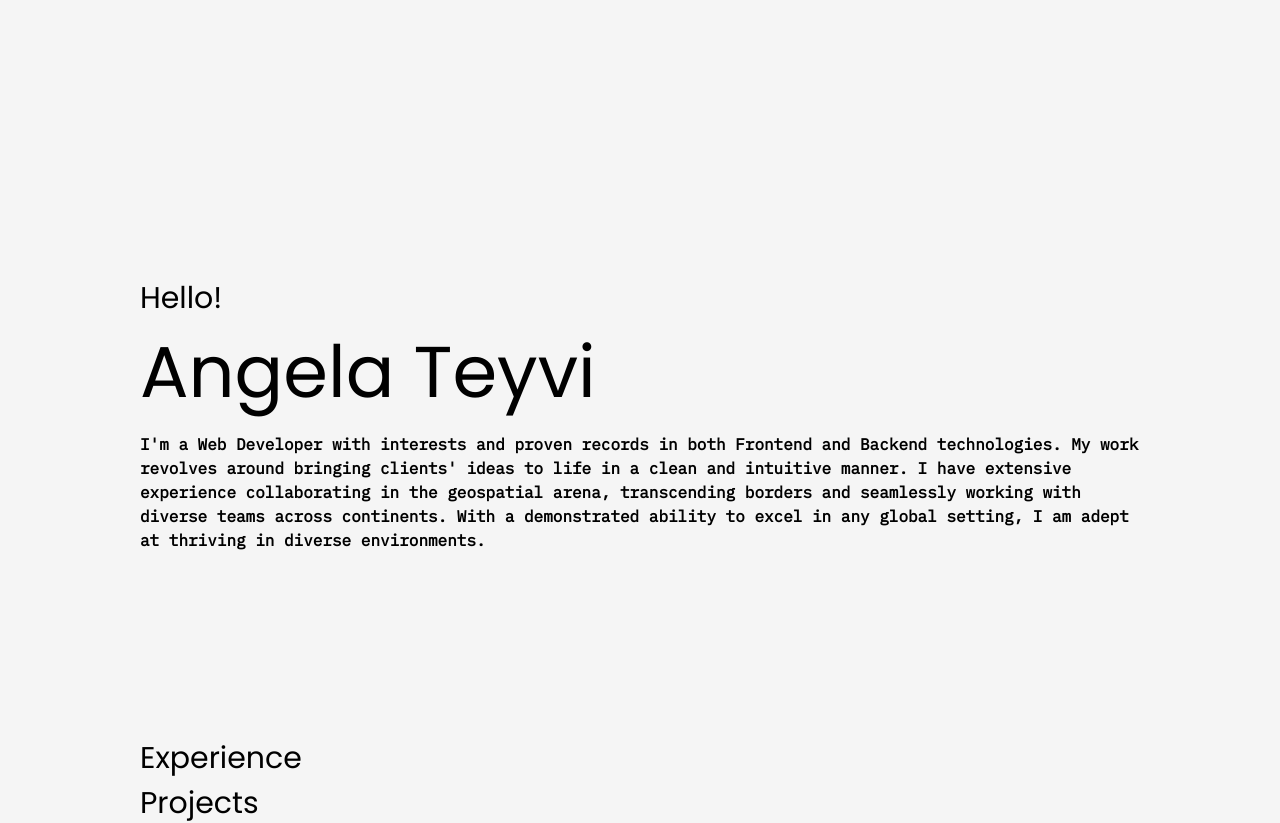
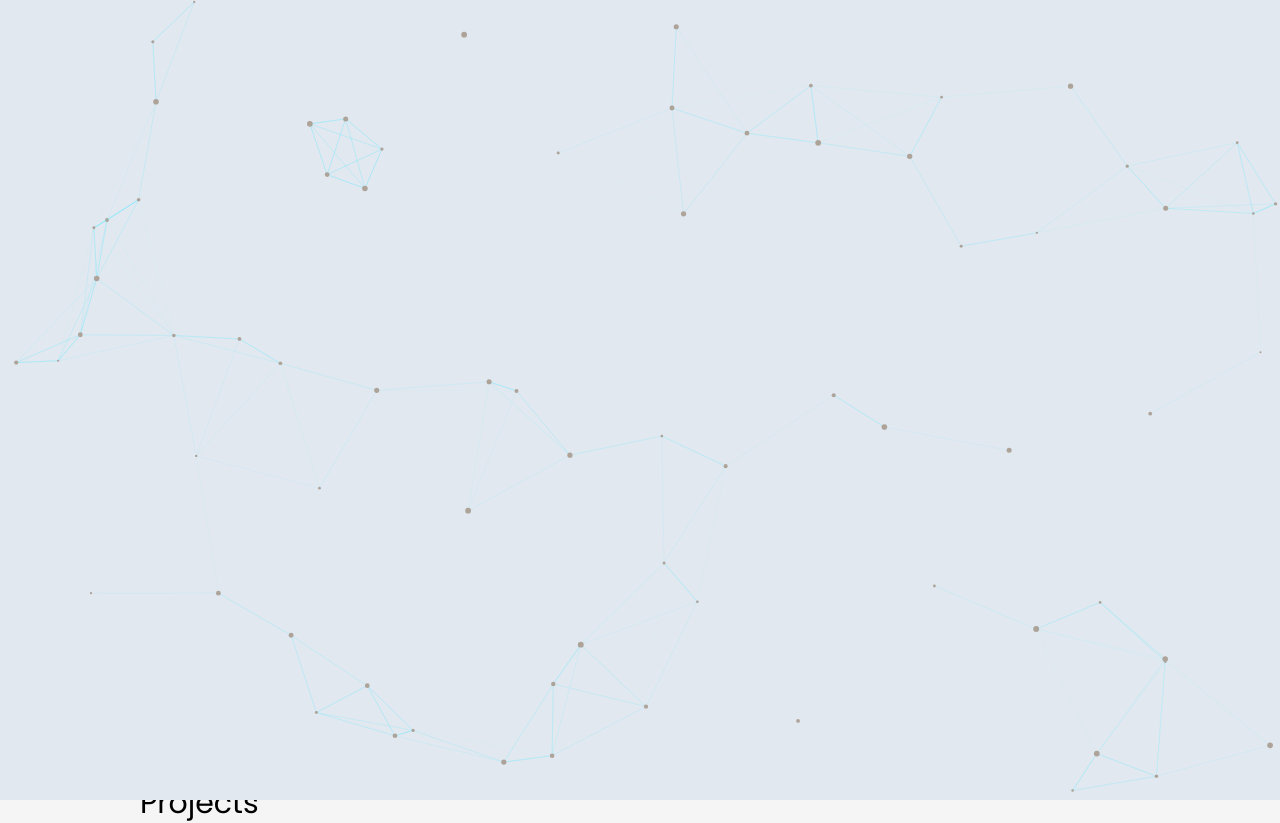
Before and after one commit to teyvi/Portfolio-, a React (Create React App) app: page / in a window 1280 px wide. Shown: the top 823 px of the page. Built offline with nearby package versions, Linux system fonts and the light colour scheme.

Commit message:
added background animatiom

```diff
--- a/package.json
+++ b/package.json
@@ -6,6 +6,8 @@
     "@testing-library/jest-dom": "^5.17.0",
     "@testing-library/react": "^13.4.0",
     "@testing-library/user-event": "^13.5.0",
+    "@tsparticles/react": "^3.0.0",
+    "@tsparticles/slim": "^3.3.0",
     "axios": "^1.6.8",
     "react": "^18.2.0",
     "react-dom": "^18.2.0",
--- a/src/App.js
+++ b/src/App.js
@@ -5,11 +5,18 @@
 import Candle from "./assets/rebecca-peterson-hall-aN-zGYlxiCI-unsplash.jpg";
 import { BrowserRouter } from "react-router-dom";
 import { HashLink as Link } from "react-router-hash-link";
+import ParticlesComponent from "./components/particle";
 
 function App() {
   return (
     <BrowserRouter>
-      <section className="snap-y snap-mandatory">
+    <ParticlesComponent id='particles'/>
+    <div className="">
+      <div className="relative w-full">
+        <div className="absolute top-0 "> </div>
+
+      </div>
+      <section className="snap-y snap-mandatory ">
         <div className="h-64 whitesmoke"></div>
         <section className=" snap-always snap-center container mx-auto mt-6 text-bold flex flex-col ">
           <Link to="#/">
@@ -489,7 +496,10 @@
         </section>
         <div className="w-full h-40 whitesmoke"></div>
       </section>
+      </div>
+      {/* </ParticlesComponent> */}
     </BrowserRouter>
+
   );
 }
 
--- /dev/null
+++ b/src/components/particle.js
@@ -0,0 +1,109 @@
+
+import Particles, { initParticlesEngine } from "@tsparticles/react";
+import { useEffect, useMemo, useState } from "react";
+// import { loadAll } from "@/tsparticles/all"; // if you are going to use `loadAll`, install the "@tsparticles/all" package too.
+// import { loadFull } from "tsparticles"; // if you are going to use `loadFull`, install the "tsparticles" package too.
+import { loadSlim } from "@tsparticles/slim"; // if you are going to use `loadSlim`, install the "@tsparticles/slim" package too.
+// import { loadBasic } from "@tsparticles/basic"; // if you are going to use `loadBasic`, install the "@tsparticles/basic" package too.
+
+
+
+const ParticlesComponent = (props) => {
+
+  const [init, setInit] = useState(false);
+  // this should be run only once per application lifetime
+  useEffect(() => {
+    initParticlesEngine(async (engine) => {
+      // you can initiate the tsParticles instance (engine) here, adding custom shapes or presets
+      // this loads the tsparticles package bundle, it's the easiest method for getting everything ready
+      // starting from v2 you can add only the features you need reducing the bundle size
+      //await loadAll(engine);
+      //await loadFull(engine);
+      await loadSlim(engine);
+      //await loadBasic(engine);
+    }).then(() => {
+      setInit(true);
+    });
+  }, []);
+
+  const particlesLoaded = (container) => {
+    console.log(container);
+  };
+
+
+  const options = useMemo(
+    () => ({
+      background: {
+        color: {
+          value: "rgb(226 232 240)",
+        },
+      },
+      fpsLimit: 120,
+      interactivity: {
+        events: {
+          onClick: {
+            enable: true,
+            mode: "repulse",
+          },
+          onHover: {
+            enable: true,
+            mode: 'grab',
+          },
+        },
+        modes: {
+          push: {
+            distance: 200,
+            duration: 15,
+          },
+          grab: {
+            distance: 150,
+          },
+        },
+      },
+      particles: {
+        color: {
+          value: "#ADA399",
+        },
+        links: {
+          color: "#5CE9FF",
+          distance: 150,
+          enable: true,
+          opacity: 0.3,
+          width: 1,
+        },
+        move: {
+          direction: "none",
+          enable: true,
+          outModes: {
+            default: "bounce",
+          },
+          random: true,
+          speed: 1,
+          straight: false,
+        },
+        number: {
+          density: {
+            enable: true,
+          },
+          value: 150,
+        },
+        opacity: {
+          value: 1.0,
+        },
+        shape: {
+          type: "circle",
+        },
+        size: {
+          value: { min: 1, max: 3 },
+        },
+      },
+      detectRetina: true,
+    }),
+    [],
+  );
+
+
+  return <Particles id={props.id} init={particlesLoaded} options={options} />;
+};
+
+export default ParticlesComponent;
```
Also changed, not shown: 1 other file (tests, documents, lock files or other folders).
